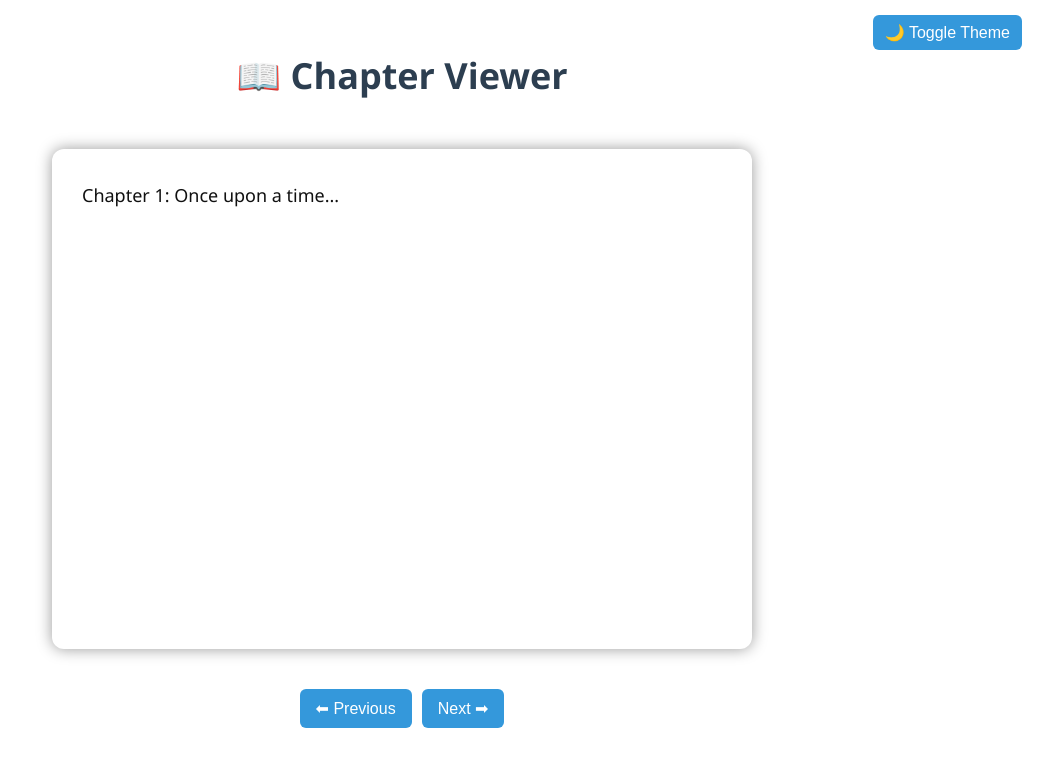
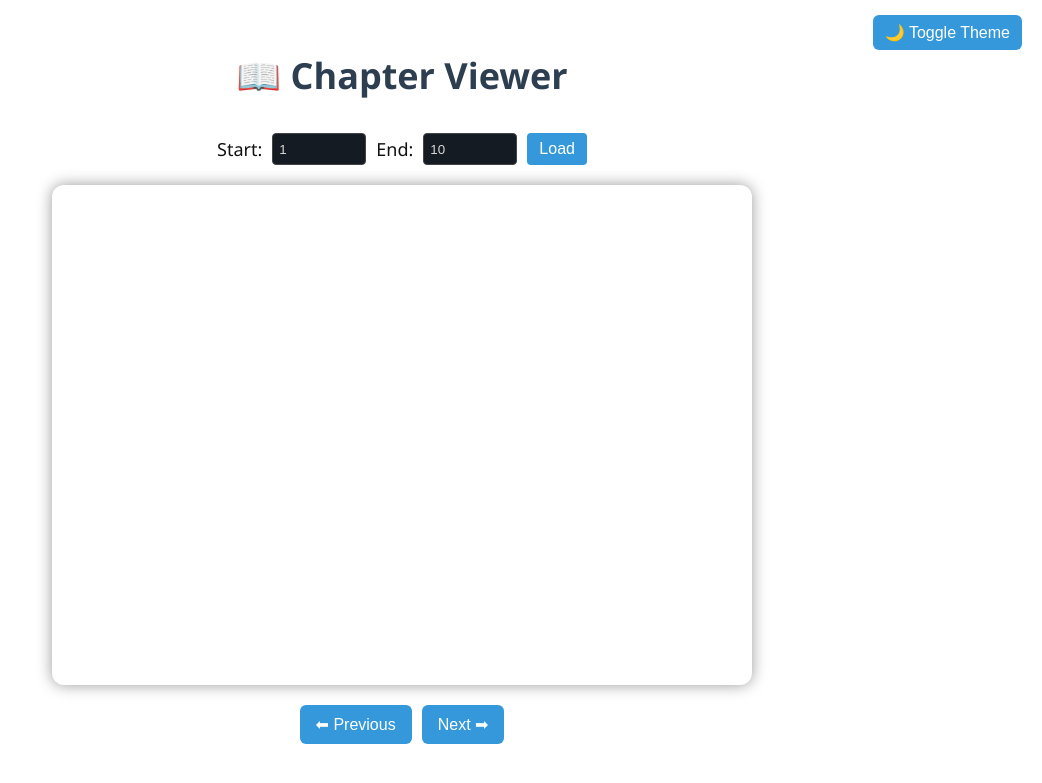
Before and after one commit to Abhishekkaddipudi/Web_Scracper_text, a Flask app: page / in a window 1280 px wide. Shown: the top 783 px of the page, without its empty margins (238-1280 px from the left). Run offline with Flask 3, Linux system fonts and the light colour scheme.

Commit message:
REader mode

```diff
--- a/app.py
+++ b/app.py
@@ -6,58 +6,72 @@
 
 
 def extract_chapter(start, end):
-    chapter_output = ""
+    chapters = []
+
     if start > end:
         end = start + 1
+
     for i in range(start, end + 1):
+        try:
+            scraper = cloudscraper.create_scraper()
+            url = f"https://novelbin.com/b/versatile-mage/chapter-{i}"
+            response = scraper.get(url)
 
-        scraper = cloudscraper.create_scraper()
-        url = f"https://novelbin.com/b/versatile-mage/chapter-{i}"
-        response = scraper.get(url)
-        soup = BeautifulSoup(response.content, "html.parser")
-        # print(soup)
-        chapter_heading = soup.find("h3")
-        chapter_text = (
-            chapter_heading.get_text(strip=True)
-            if chapter_heading
-            else f"Chapter {i} (Title not found)"
-        )
-
-        content_div = soup.find("div", {"id": "chr-content"})
-        # print(content_div)
-
-        paragraphs = content_div.find_all("p") if content_div else []
-        # print(paragraphs)
-        chapter_output += f"<h2>{chapter_text}</h2>"
-        for p in paragraphs:
-            text = p.get_text(strip=True)
-            if (
-                text
-                == "Enhance your reading experience by removing ads for as low as$1!"
-            ):
+            if response.status_code != 200:
+                chapters.append(
+                    f"<h2>Chapter {i}</h2><p>Failed to load chapter content.</p>"
+                )
                 continue
 
-            if "______" in text:
-                continue
-            if text == "Translator: BornToBe":
-                continue
-            if text:
-                chapter_output += f"<p>{text}</p>"
-    return chapter_output
+            soup = BeautifulSoup(response.content, "html.parser")
+
+            # Accept h2, h3, or h4 as title
+            chapter_heading = soup.find(["h2", "h3", "h4"])
+            chapter_title = (
+                chapter_heading.get_text(strip=True)
+                if chapter_heading
+                else f"Chapter {i} (Title not found)"
+            )
+
+            content_div = soup.find("div", {"id": "chr-content"})
+            paragraphs = content_div.find_all("p") if content_div else []
+
+            chapter_html = f"<h2>{chapter_title}</h2>"
+            for p in paragraphs:
+                text = p.get_text(strip=True)
+                if not text or any(
+                    skip in text
+                    for skip in [
+                        "Enhance your reading experience",
+                        "Translator: BornToBe",
+                        "______",
+                    ]
+                ):
+                    continue
+                chapter_html += f"<p>{text}</p>"
+
+            if not paragraphs:
+                chapter_html += "<p>No content found.</p>"
+
+            chapters.append(chapter_html)
+
+        except Exception as e:
+            chapters.append(
+                f"<h2>Chapter {i}</h2><p>Error loading chapter: {str(e)}</p>"
+            )
+
+    return chapters
 
 
 @app.route("/", methods=["GET", "POST"])
 def index():
-    chapter_output = ""
+    chapters = []
     if request.method == "POST":
         start = int(request.form.get("start", 1))
-        end = int(request.form.get("end", 10))
-        chapter_output = extract_chapter(start=start, end=end)
+        end = int(request.form.get("end", start))
+        chapters = extract_chapter(start=start, end=end)
 
-    return render_template(
-        "./index.html",
-        chapter_output=chapter_output,
-    )
+    return render_template("index.html", chapters=chapters)
 
 
 if __name__ == "__main__":
--- a/templates/index.html
+++ b/templates/index.html
@@ -37,12 +37,33 @@
       color: var(--heading-color);
     }
 
+    form#range-form {
+      display: flex;
+      justify-content: center;
+      gap: 10px;
+      margin-bottom: 20px;
+    }
+
+    form#range-form input[type="number"] {
+      width: 80px;
+      padding: 6px;
+      border: 1px solid #444;
+      border-radius: 4px;
+      background-color: #151b23;
+      color: #d8d8d8;
+    }
+
+    form#range-form button {
+      padding: 6px 12px;
+      border-radius: 4px;
+    }
+
     #chapter-container {
       perspective: 1000px;
       width: 100%;
       max-width: 700px;
       height: 500px;
-      margin: 40px auto;
+      margin: 0 auto;
       position: relative;
       overflow: hidden;
       border-radius: 12px;
@@ -50,12 +71,15 @@
       box-shadow: 0 0 15px rgba(0,0,0,0.4);
     }
 
+    /* Make inner pages scrollable */
     .page {
       position: absolute;
       width: 100%;
       height: 100%;
       padding: 30px;
       box-sizing: border-box;
+      overflow-y: auto;          /* <--- allow vertical scroll */
+      -webkit-overflow-scrolling: touch;
       opacity: 0;
       transform: translateX(100%);
       transition: all 0.6s ease;
@@ -106,12 +130,22 @@
   <!-- Theme Toggle Button -->
   <button id="theme-toggle">🌙 Toggle Theme</button>
 
+  <!-- Form to enter start/end chapters -->
+  <form id="range-form" method="POST">
+    <label for="start">Start:</label>
+    <input type="number" name="start" id="start" min="1" value="{{ request.form.get('start', 1) }}" required>
+    <label for="end">End:</label>
+    <input type="number" name="end" id="end" min="1" value="{{ request.form.get('end', start if request.form.get('end') else 10) }}" required>
+    <button type="submit">Load</button>
+  </form>
+
   <!-- Chapter Pages Container -->
   <div id="chapter-container">
-    <div class="page active">Chapter 1: Once upon a time...</div>
-    <div class="page">Chapter 2: The journey continues...</div>
-    <div class="page">Chapter 3: Challenges arise...</div>
-    <div class="page">Chapter 4: Triumph and ending.</div>
+    {% for chapter in chapters %}
+      <div class="page {% if loop.first %}active{% endif %}">
+        {{ chapter | safe }}
+      </div>
+    {% endfor %}
   </div>
 
   <!-- Navigation -->
@@ -121,15 +155,13 @@
   </div>
 
   <script>
+    // Page navigation
     const pages = document.querySelectorAll('.page');
     let currentPage = 0;
 
     function showPage(index) {
       pages.forEach((page, i) => {
-        page.classList.remove('active');
-        if (i === index) {
-          page.classList.add('active');
-        }
+        page.classList.toggle('active', i === index);
       });
     }
 
@@ -139,7 +171,6 @@
         showPage(currentPage);
       }
     };
-
     document.getElementById('prev').onclick = () => {
       if (currentPage > 0) {
         currentPage--;
@@ -150,23 +181,19 @@
     // Theme toggle logic
     const themeBtn = document.getElementById('theme-toggle');
     const savedTheme = localStorage.getItem('theme');
-
     if (savedTheme === 'light') {
       document.body.classList.add('light-theme');
     }
-
     themeBtn.addEventListener('click', () => {
       document.body.classList.toggle('light-theme');
-      const isLight = document.body.classList.contains('light-theme');
-      localStorage.setItem('theme', isLight ? 'light' : 'dark');
+      localStorage.setItem('theme',
+        document.body.classList.contains('light-theme') ? 'light' : 'dark'
+      );
     });
-
-    // Optional: auto-theme based on time
+    // Auto-theme by time if no preference
     if (!savedTheme) {
       const hour = new Date().getHours();
-      if (hour >= 6 && hour < 18) {
-        document.body.classList.add('light-theme');
-      }
+      if (hour >= 6 && hour < 18) document.body.classList.add('light-theme');
     }
   </script>
 
```
